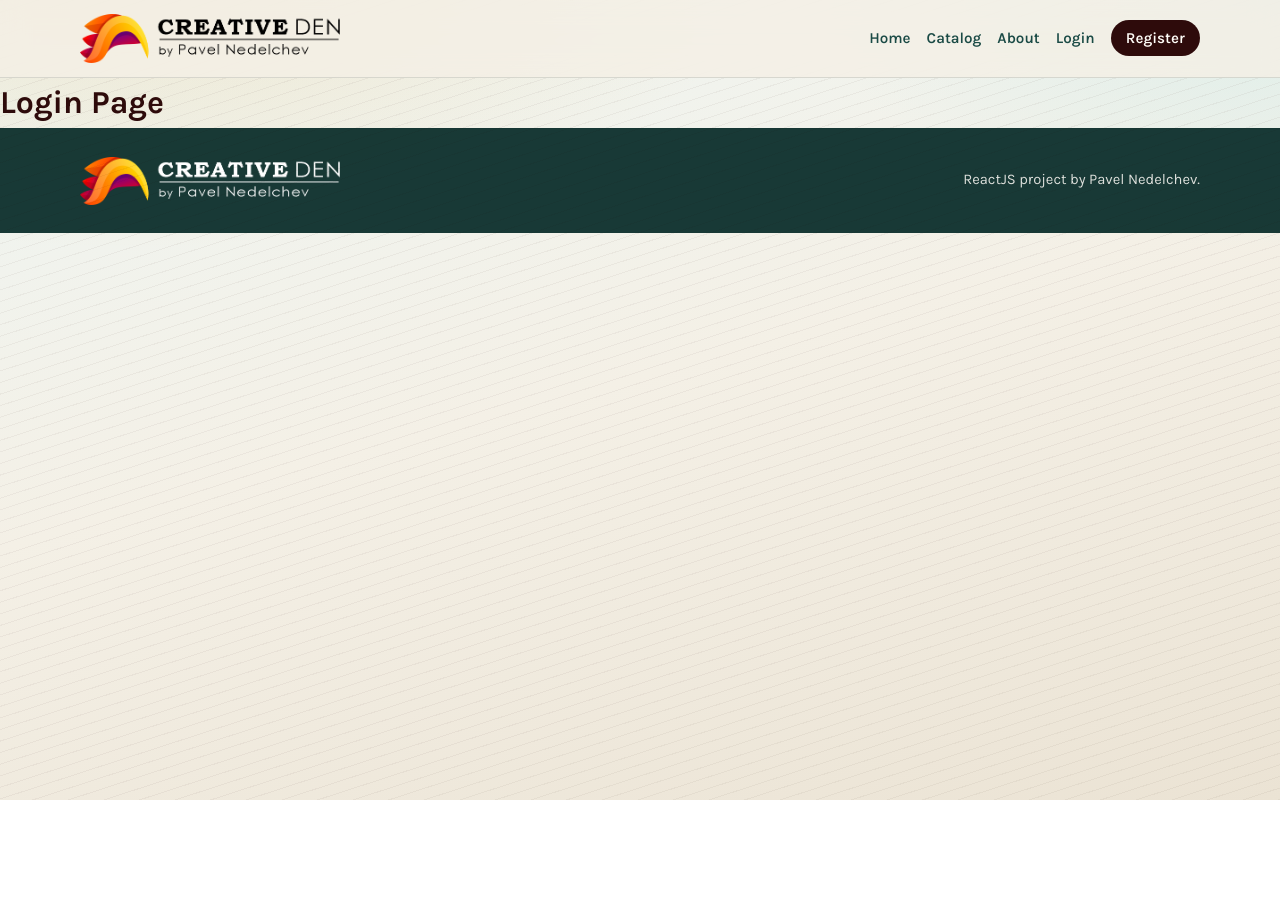
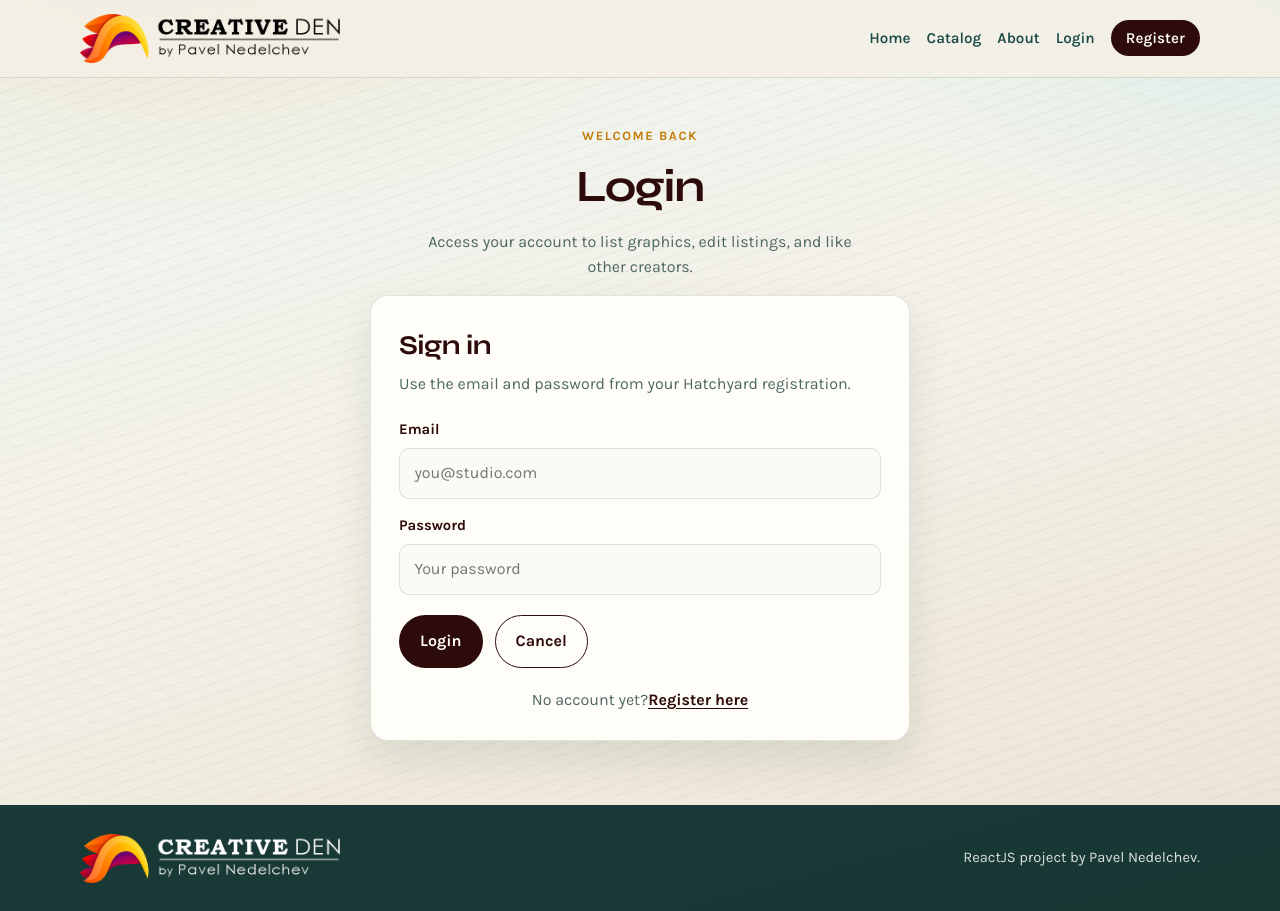
Before and after one commit to PavNedNed/ReactJS-Project---Creative-DEN, a React (Vite) app: page /login in a window 1280 px wide. Before the commit the page ends 800 px from the top, so only its background shows below. Built offline with nearby package versions, Linux system fonts and the light colour scheme.

Commit message:
Add dummy Login page with JSX

```diff
--- a/src/App.jsx
+++ b/src/App.jsx
@@ -1,4 +1,5 @@
 import { Route, Routes } from "react-router"
+import Login from "./components/login/Login"
 import './App.css'
 import Header from './components/header/Header'
 import Footer from "./components/footer/Footer"
@@ -14,7 +15,7 @@ function App() {
         <Route path="/" element={<Home />} />
         <Route path="/catalog" element={<h1>Catalog Page</h1>} />
         <Route path="/about" element={<h1>About Page</h1>} />
-        <Route path="/login" element={<h1>Login Page</h1>} />
+        <Route path="/login" element={<Login />} />
         <Route path="/register" element={<Register />} />
         <Route path="/create" element={<h1>Create Page</h1>} />
         <Route path="/details" element={<h1>Details Page</h1>} />
--- /dev/null
+++ b/src/components/login/Login.jsx
@@ -0,0 +1,46 @@
+import { Link } from "react-router";
+import AuthHeaderSection from "../shared/AuthHeaderSection";
+
+function Login() {
+    return (
+        <main>
+
+        <AuthHeaderSection
+            title="Welcome back"
+            type="Login"
+            paragraph="Access your account to list graphics, edit listings, and like other creators."
+        />
+
+        <section className="container">
+          <form className="form-shell" action="#" method="post">
+            <h2 className="form-title">Sign in</h2>
+            <p className="form-sub">Use the email and password from your Hatchyard registration.</p>
+
+            <div className="form-grid">
+              <div className="field">
+                <label htmlFor="email">Email</label>
+                <input id="email" name="email" type="email" placeholder="you@studio.com" required />
+              </div>
+
+              <div className="field">
+                <label htmlFor="password">Password</label>
+                <input id="password" name="password" type="password" placeholder="Your password" required />
+              </div>
+            </div>
+
+            <div className="form-actions">
+              <button className="btn btn-primary" type="submit">Login</button>
+              <Link className="btn btn-ghost" to="/">Cancel</Link>
+            </div>
+
+            <p class="auth-switch">
+              No account yet?
+              <Link to="/register">Register here</Link>
+            </p>
+          </form>
+        </section>
+      </main>
+    );
+}
+
+export default Login;
--- a/src/components/register/Register.jsx
+++ b/src/components/register/Register.jsx
@@ -18,17 +18,17 @@ function Register() {
 
             <div className="form-grid">
               <div className="field">
-                <label for="email">Email</label>
+                <label htmlFor="email">Email</label>
                 <input id="email" name="email" type="email" placeholder="you@studio.com" required />
               </div>
 
               <div className="field">
-                <label for="password">Password</label>
+                <label htmlFor="password">Password</label>
                 <input id="password" name="password" type="password" placeholder="At least 6 characters" required />
               </div>
 
               <div className="field">
-                <label for="repass">Repeat password</label>
+                <label htmlFor="repass">Repeat password</label>
                 <input id="repass" name="repass" type="password" placeholder="Repeat password" required />
               </div>
             </div>
```
